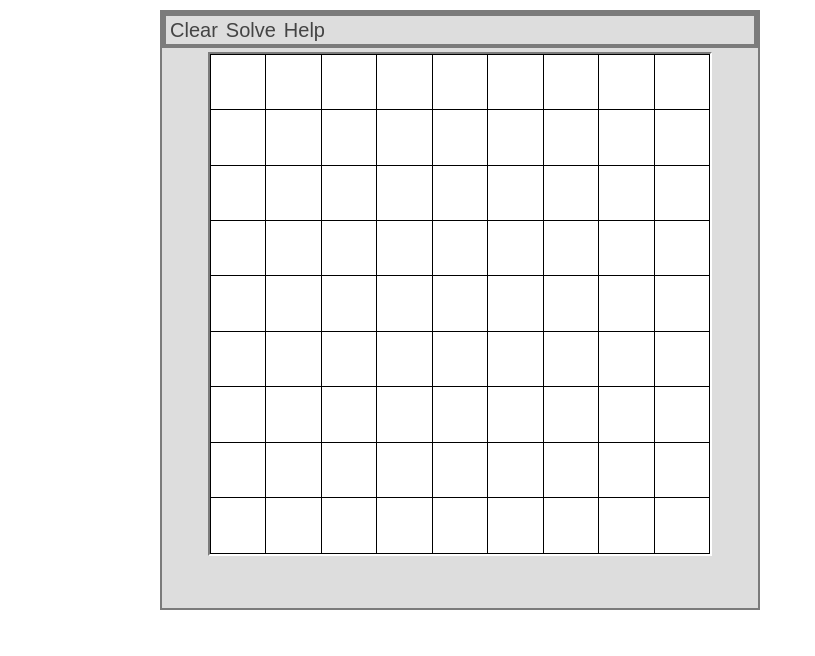
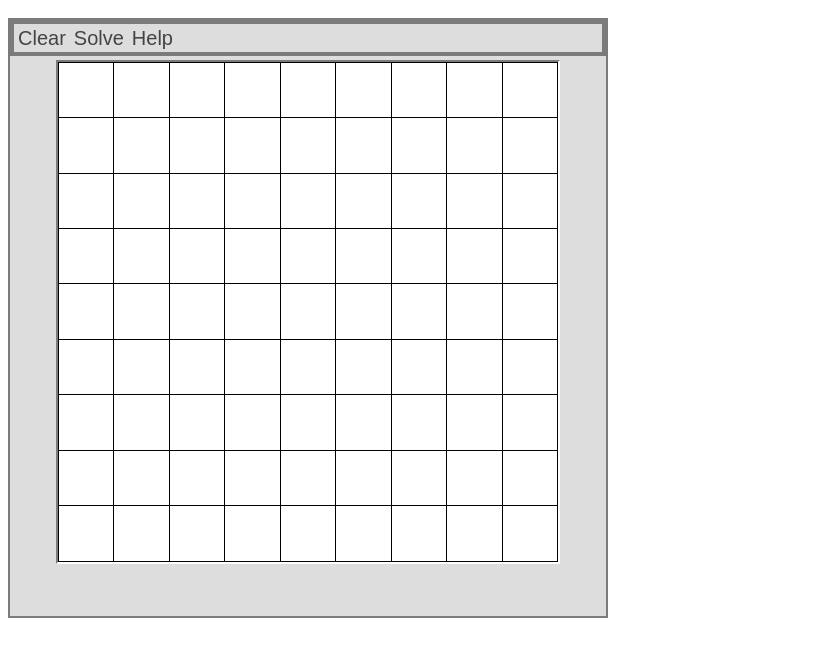
Before and after one commit to max-herman/max-herman.github.io, a plain HTML site: page index.html in a window 1280 px wide. Shown: the whole page, without its empty margins (0-815 px from the left). Drawn offline with nearby package versions, Linux system fonts and the light colour scheme.

Commit message:
style edit

```diff
--- a/styles/styles.css
+++ b/styles/styles.css
@@ -8,8 +8,6 @@ table, td {
 }
 body {
   background-color: white;
-  margin-top: 1px;
-  margin: auto;
   color: #444;
   text-align: center;
   font-size: 13px;
```
